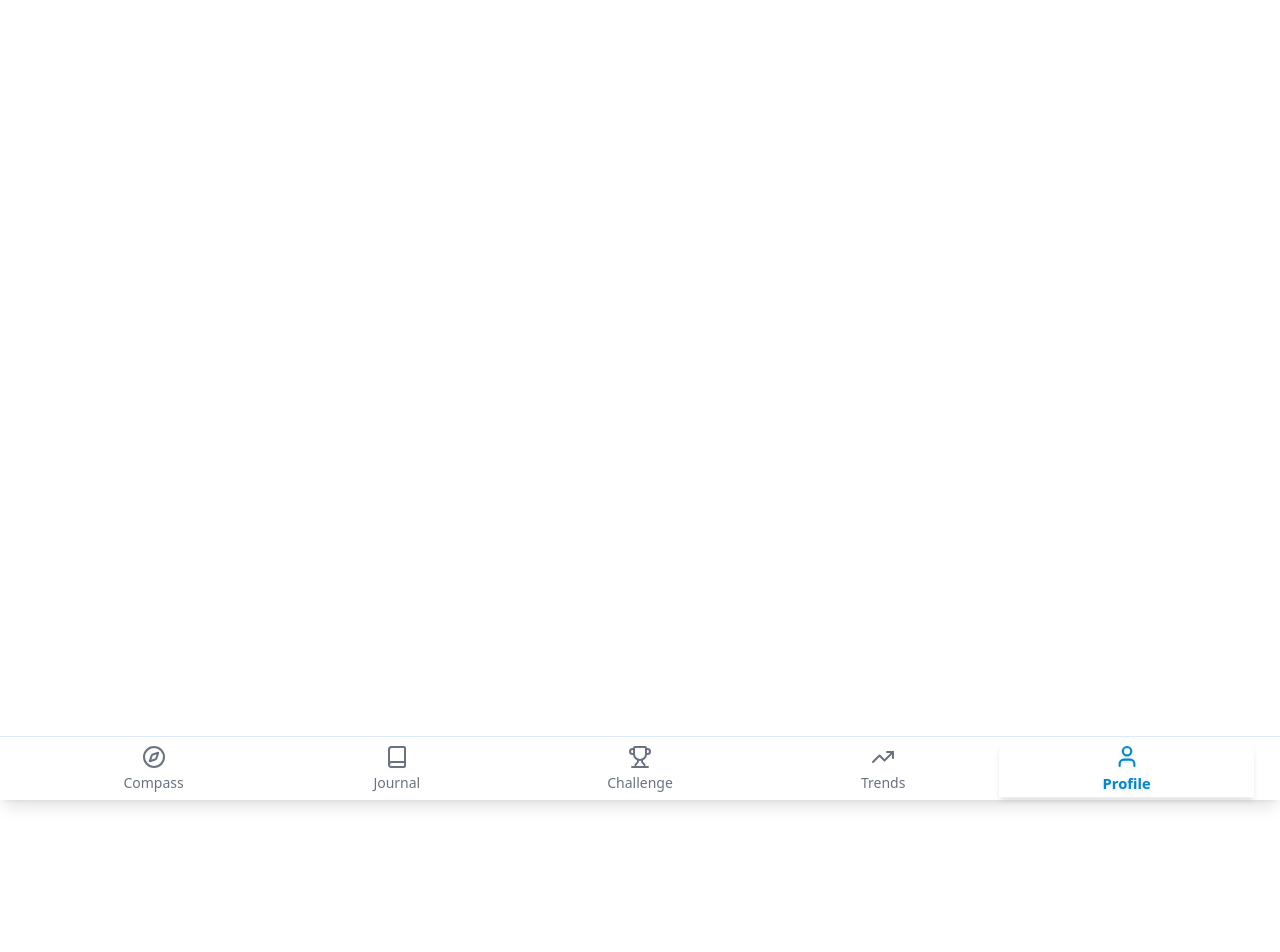
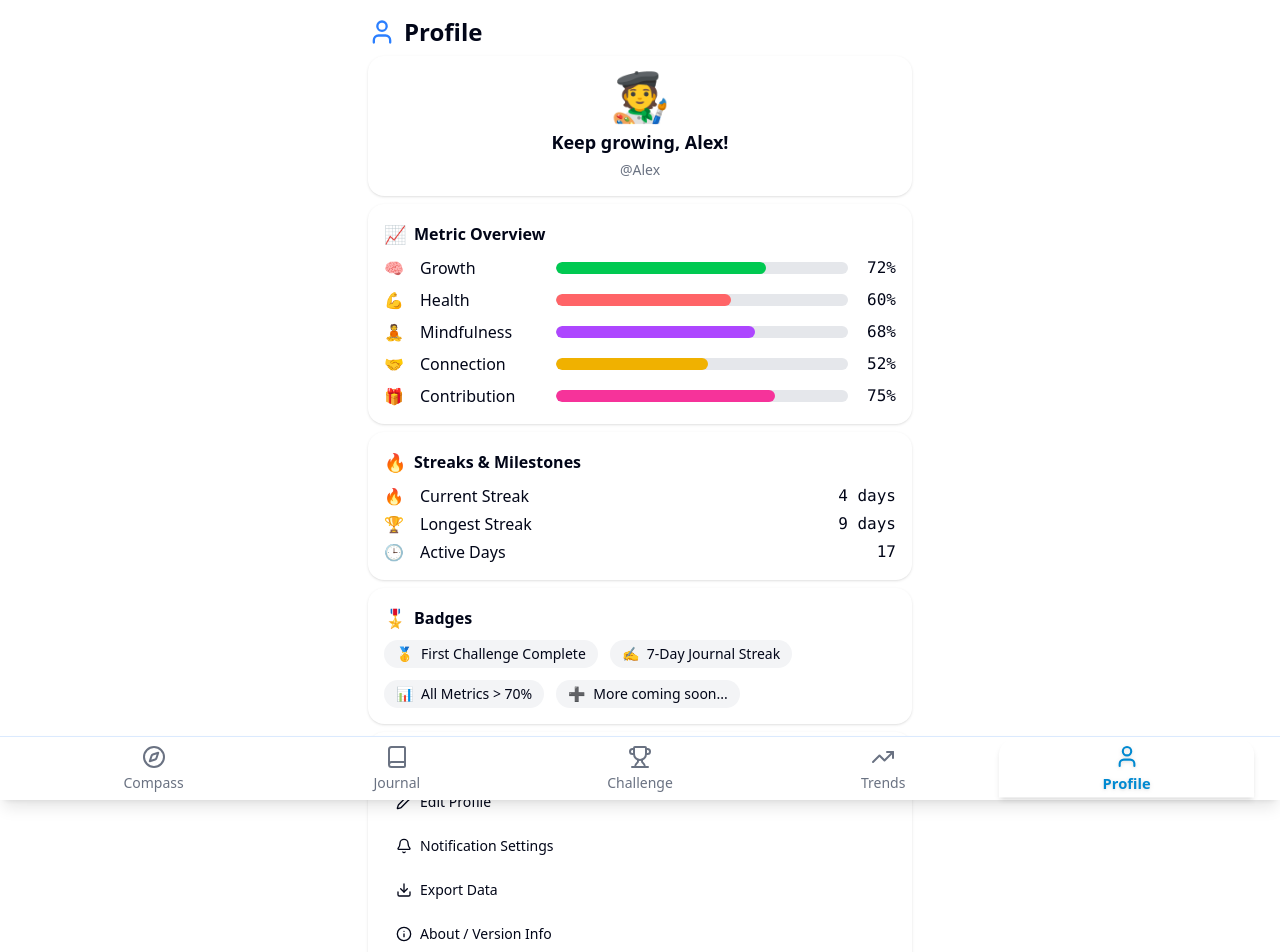
Before and after one commit to Chunsun/thrive-board, a Vue app: page /profile in a window 1280 px wide. Shown: the top 952 px of the page. Before the commit the page ends 800 px from the top, so only its background shows below. Built offline with nearby package versions, Linux system fonts and the light colour scheme; the HTML template or start-up script is replaced by a standard one.

Commit message:
feat: profile

```diff
--- a/src/router/index.ts
+++ b/src/router/index.ts
@@ -33,6 +33,11 @@ const router = createRouter({
       name: 'trends',
       component: () => import('@/views/TrendsView.vue'), // Next in flow
     },
+    {
+      path: '/profile',
+      name: 'profile',
+      component: () => import('@/views/ProfileView.vue'), // Next in flow
+    },
   ],
 })
 
--- /dev/null
+++ b/src/views/ProfileView.vue
@@ -0,0 +1,126 @@
+<script setup lang="ts">
+import { ref } from 'vue'
+import { Button } from '@/components/ui/button'
+import { User, Pencil, Bell, Download, Info } from 'lucide-vue-next'
+
+// Mock user data (replace with real store later)
+const user = ref({
+  username: 'Alex',
+  avatar: '🧑‍🎨',
+  greeting: 'Keep growing, Alex!',
+})
+
+const metrics = [
+  { key: 'growth', label: 'Growth', emoji: '🧠', value: 72, color: 'bg-green-500' },
+  { key: 'health', label: 'Health', emoji: '💪', value: 60, color: 'bg-red-400' },
+  { key: 'mindfulness', label: 'Mindfulness', emoji: '🧘', value: 68, color: 'bg-purple-500' },
+  { key: 'connection', label: 'Connection', emoji: '🤝', value: 52, color: 'bg-yellow-500' },
+  { key: 'contribution', label: 'Contribution', emoji: '🎁', value: 75, color: 'bg-pink-500' },
+]
+
+const streaks = [
+  { icon: '🔥', label: 'Current Streak', value: '4 days' },
+  { icon: '🏆', label: 'Longest Streak', value: '9 days' },
+  { icon: '🕒', label: 'Active Days', value: '17' },
+]
+
+const badges = [
+  { icon: '🥇', label: 'First Challenge Complete' },
+  { icon: '✍️', label: '7-Day Journal Streak' },
+  { icon: '📊', label: 'All Metrics > 70%' },
+  { icon: '➕', label: 'More coming soon...' },
+]
+</script>
+
+<template>
+  <div class="max-w-xl mx-auto p-4 space-y-8">
+    <!-- Profile Header -->
+    <div class="flex items-center gap-2 text-2xl font-bold mb-2">
+      <User class="w-7 h-7 text-blue-500" />
+      <span>Profile</span>
+    </div>
+
+    <!-- User Section -->
+    <div class="bg-white rounded-2xl shadow p-4 flex flex-col items-center mb-2">
+      <div class="text-5xl mb-2">{{ user.avatar }}</div>
+      <div class="text-lg font-semibold mb-1">{{ user.greeting }}</div>
+      <div class="text-gray-500 text-sm">@{{ user.username }}</div>
+    </div>
+
+    <!-- Metric Overview -->
+    <div class="bg-white rounded-2xl shadow p-4 mb-2">
+      <div class="font-semibold mb-2 flex items-center gap-2">
+        <span class="text-lg">📈</span> Metric Overview
+      </div>
+      <div class="space-y-2">
+        <div v-for="m in metrics" :key="m.key" class="flex items-center gap-2">
+          <span class="w-7">{{ m.emoji }}</span>
+          <span class="w-32 font-medium">{{ m.label }}</span>
+          <div class="flex-1 h-3 bg-gray-200 rounded-full overflow-hidden">
+            <div
+              :class="[m.color, 'h-3 rounded-full transition-all']"
+              :style="{ width: m.value + '%' }"
+            ></div>
+          </div>
+          <span class="w-10 text-right font-mono">{{ m.value }}%</span>
+        </div>
+      </div>
+    </div>
+
+    <!-- Streaks & Milestones -->
+    <div class="bg-white rounded-2xl shadow p-4 mb-2">
+      <div class="font-semibold mb-2 flex items-center gap-2">
+        <span class="text-lg">🔥</span> Streaks & Milestones
+      </div>
+      <div class="flex flex-col gap-1">
+        <div v-for="s in streaks" :key="s.label" class="flex items-center gap-2">
+          <span class="w-7">{{ s.icon }}</span>
+          <span class="flex-1">{{ s.label }}</span>
+          <span class="font-mono">{{ s.value }}</span>
+        </div>
+      </div>
+    </div>
+
+    <!-- Badges -->
+    <div class="bg-white rounded-2xl shadow p-4 mb-2">
+      <div class="font-semibold mb-2 flex items-center gap-2">
+        <span class="text-lg">🎖️</span> Badges
+      </div>
+      <div class="flex flex-wrap gap-3">
+        <div
+          v-for="b in badges"
+          :key="b.label"
+          class="flex items-center gap-2 bg-gray-100 rounded-full px-3 py-1 text-sm"
+        >
+          <span>{{ b.icon }}</span>
+          <span>{{ b.label }}</span>
+        </div>
+      </div>
+    </div>
+
+    <!-- Settings Section -->
+    <div class="bg-white rounded-2xl shadow p-4 mb-2">
+      <div class="font-semibold mb-2 flex items-center gap-2">
+        <span class="text-lg">⚙️</span> Settings
+      </div>
+      <div class="flex flex-col gap-2">
+        <Button variant="ghost" class="justify-start gap-2 w-full"
+          ><Pencil class="w-4 h-4" /> Edit Profile</Button
+        >
+        <Button variant="ghost" class="justify-start gap-2 w-full"
+          ><Bell class="w-4 h-4" /> Notification Settings</Button
+        >
+        <Button variant="ghost" class="justify-start gap-2 w-full"
+          ><Download class="w-4 h-4" /> Export Data</Button
+        >
+        <Button variant="ghost" class="justify-start gap-2 w-full"
+          ><Info class="w-4 h-4" /> About / Version Info</Button
+        >
+      </div>
+    </div>
+  </div>
+</template>
+
+<style scoped>
+/* Add any custom styles if needed */
+</style>
```
